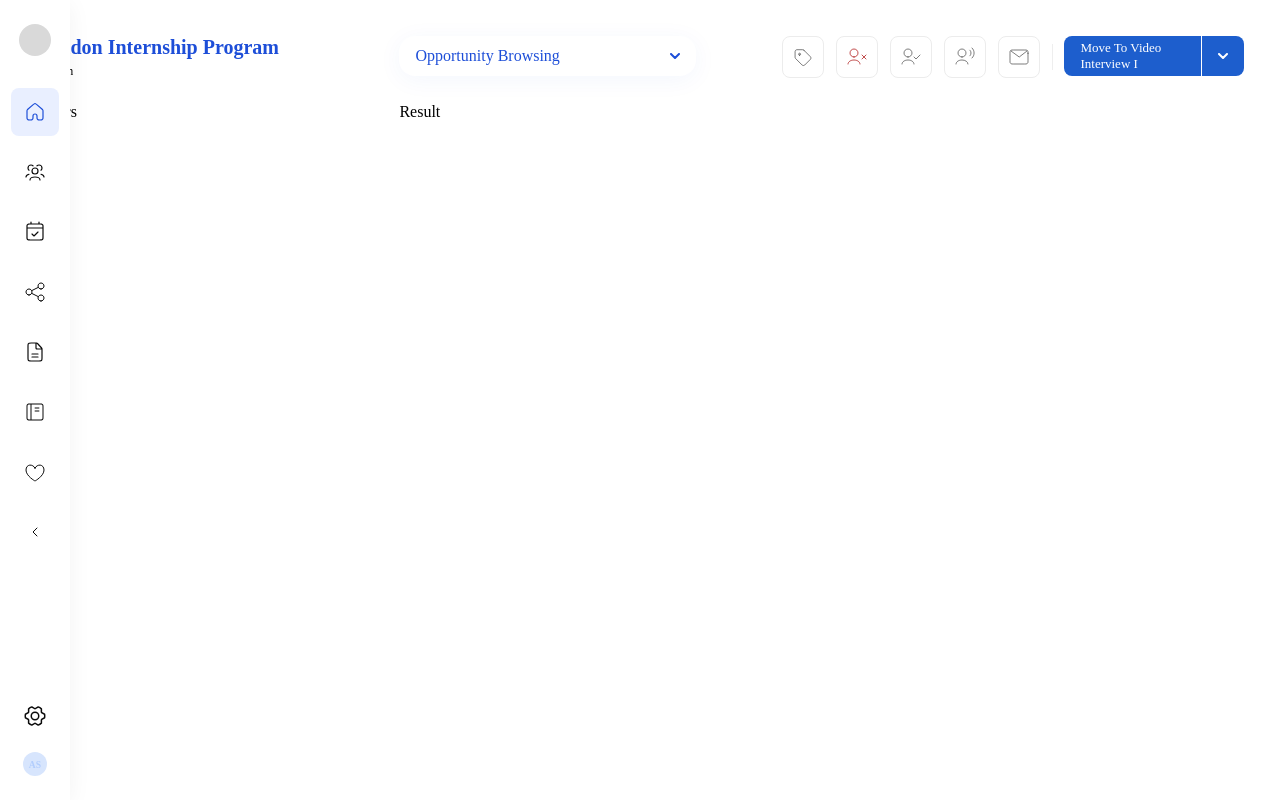
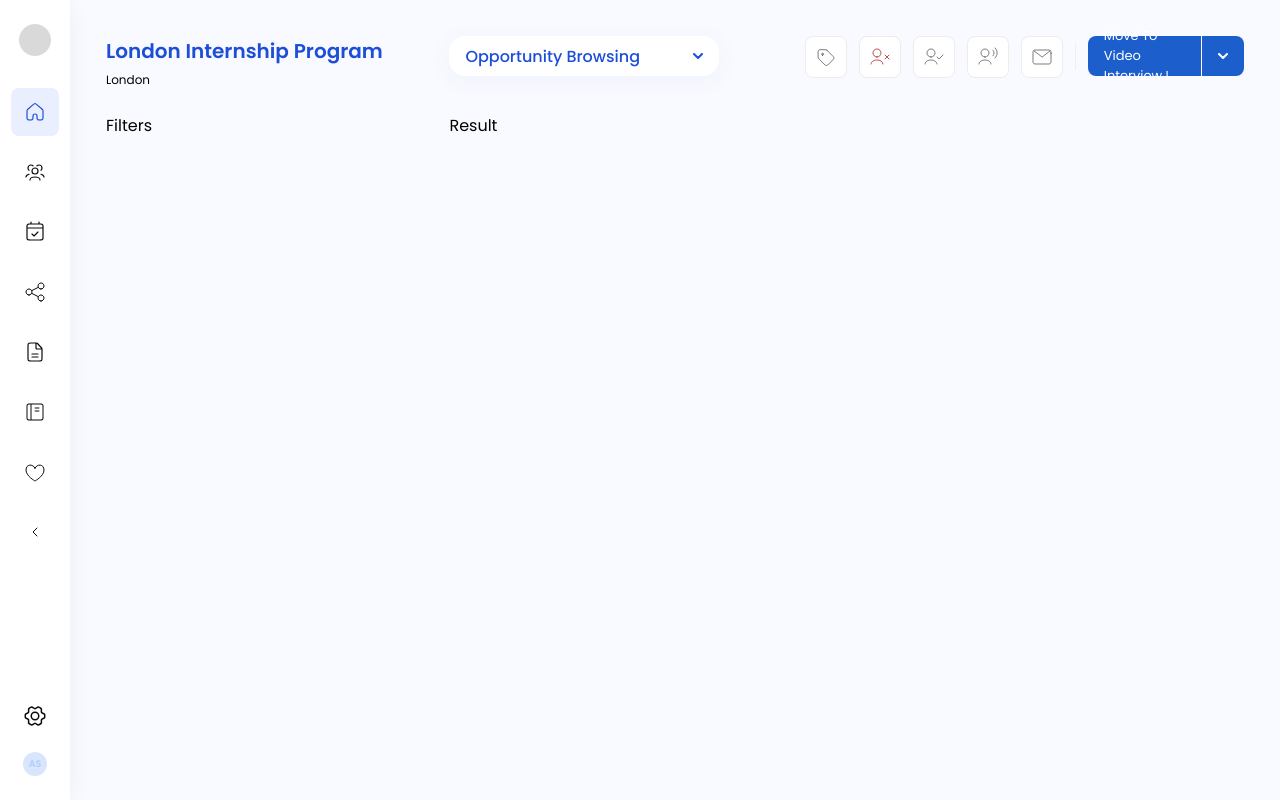
Before and after one commit to fady2019/capital-placement-task2, a React (Create React App) app: page / in a window 1280 px wide. Built offline with nearby package versions, Linux system fonts and the light colour scheme.

Commit message:
Update index.css

```diff
--- a/src/index.css
+++ b/src/index.css
@@ -5,6 +5,9 @@
 }
 
 body {
+    background-color: #f9faff;
+    font-family: 'Poppins', sans-serif;
+    padding-inline-start: 70px;
 }
 
 input {
```
